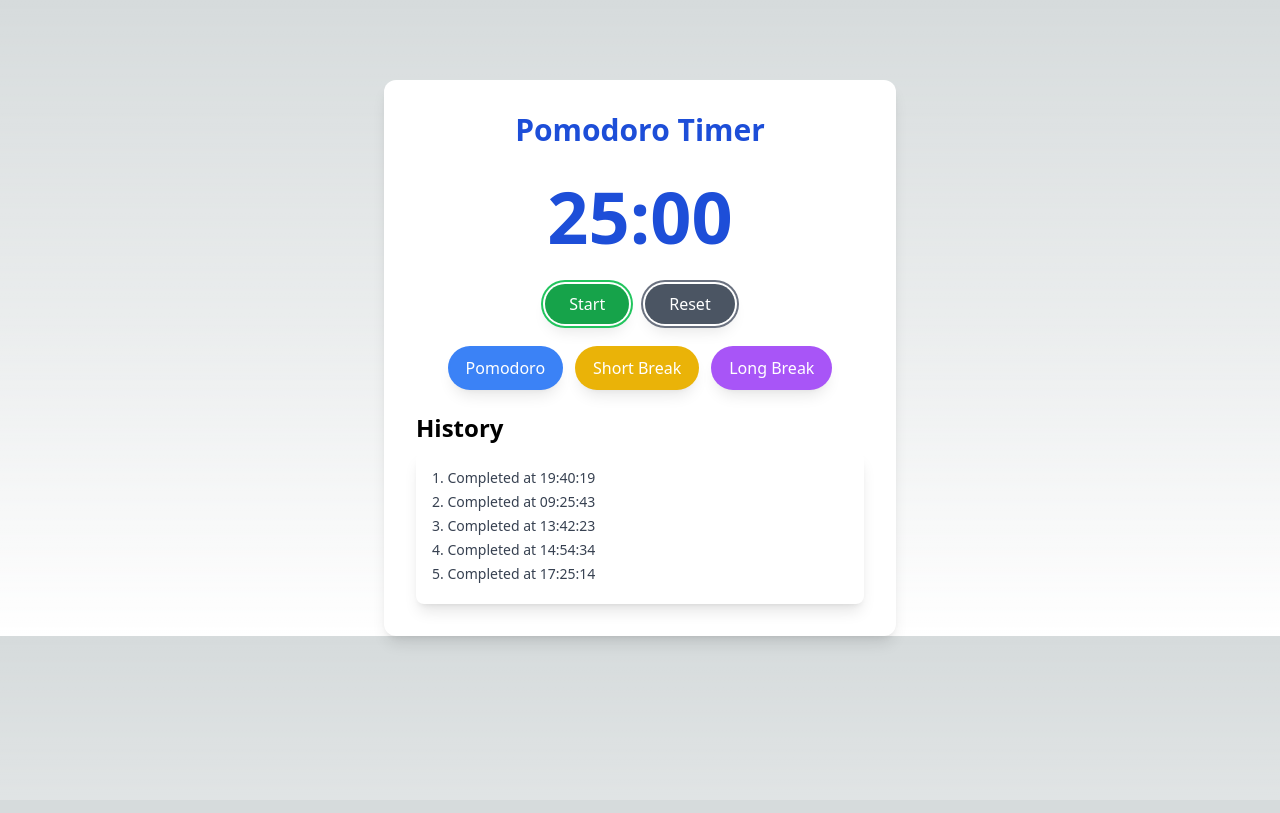
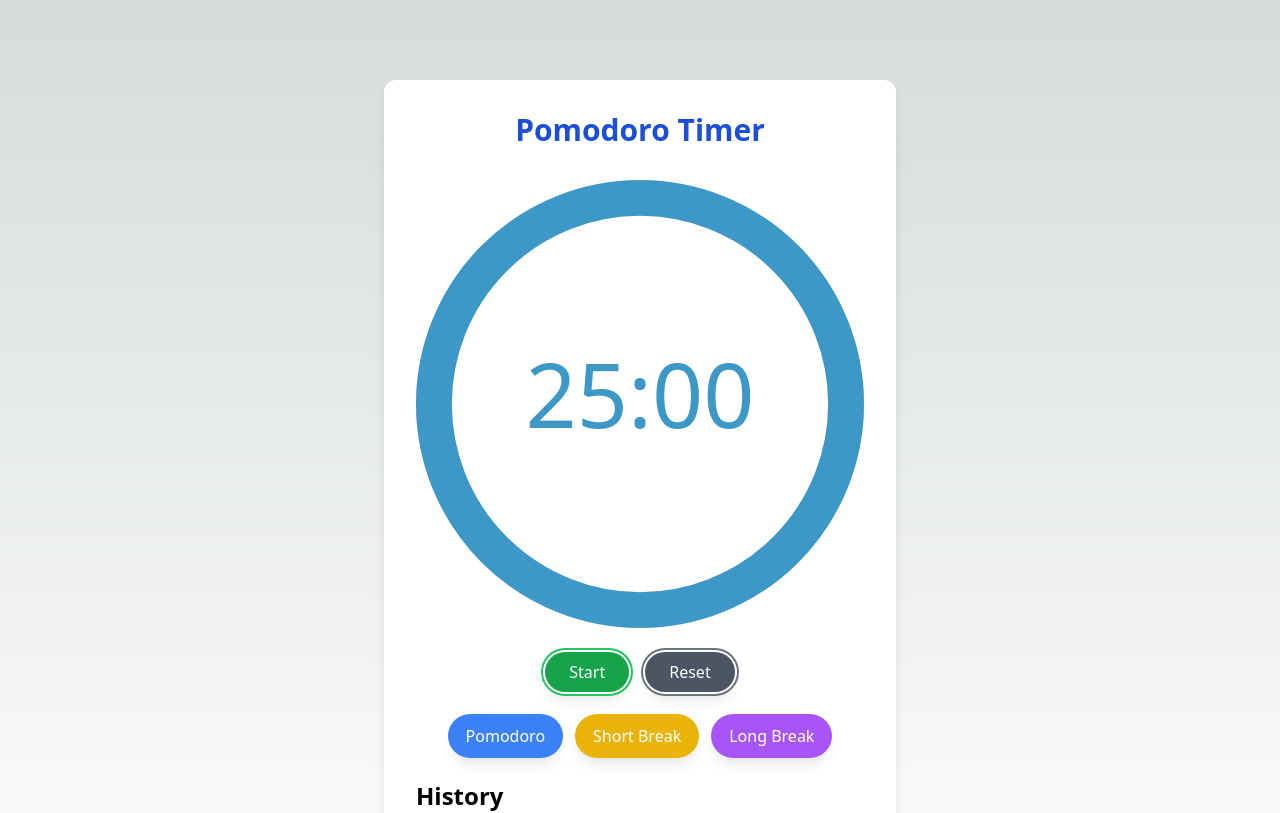
Before and after one commit to Shantanu993/FocusTrekker, a Next.js app: page / in a window 1280 px wide. Shown: the top 813 px of the page. Built offline with nearby package versions, Linux system fonts and the light colour scheme.

Commit message:
Add circular progress bar to PomodoroTimer component

```diff
--- a/components/PomodoroTimer.js
+++ b/components/PomodoroTimer.js
@@ -3,18 +3,17 @@ import TimerControls from "./TimerControls";
 import TimeSettings from "./TimeSettings";
 import HistoryPanel from "./HistoryPanel";
 import Notification from "./Notification";
+import { CircularProgressbar } from "react-circular-progressbar";
+import "react-circular-progressbar/dist/styles.css";
 
 const PomodoroTimer = () => {
-  const [minutes, setMinutes] = useState(25); // Initial minutes
+  const [minutes, setMinutes] = useState(25);
   const [seconds, setSeconds] = useState(0);
   const [isActive, setIsActive] = useState(false);
-
   const [history, setHistory] = useState([
     "Completed at 19:40:19",
     "Completed at 09:25:43",
     "Completed at 13:42:23",
-    "Completed at 14:54:34",
-    "Completed at 17:25:14",
   ]);
 
   useEffect(() => {
@@ -26,7 +25,6 @@ const PomodoroTimer = () => {
           if (minutes === 0) {
             clearInterval(intervalId);
             setIsActive(false);
-            // Update history
             setHistory((prevHistory) => [
               ...prevHistory,
               `Completed at ${new Date().toLocaleTimeString()}`,
@@ -56,19 +54,27 @@ const PomodoroTimer = () => {
 
   const setTime = (newTime) => {
     setIsActive(false);
-    setMinutes(newTime); // Update minutes based on newTime
+    setMinutes(newTime);
     setSeconds(0);
   };
+
+  const progress = ((minutes * 60 + seconds) / (25 * 60)) * 100;
 
   return (
     <div className="max-w-lg mx-auto mt-20 bg-white p-8 rounded-xl shadow-lg">
       <h1 className="text-3xl font-extrabold text-center mb-8 text-blue-700">
         Pomodoro Timer
       </h1>
-      <div className="text-7xl font-extrabold text-center mb-8 text-blue-700">
+      {/* <div className="text-7xl font-extrabold text-center mb-8 text-blue-700">
         {minutes.toString().padStart(2, "0")}:
         {seconds.toString().padStart(2, "0")}
-      </div>
+      </div> */}
+      <CircularProgressbar
+        value={progress}
+        text={`${minutes.toString().padStart(2, "0")}:${seconds
+          .toString()
+          .padStart(2, "0")}`}
+      />
       <TimerControls toggle={toggle} reset={reset} isActive={isActive} />
       <TimeSettings setTime={setTime} />
       <HistoryPanel history={history} />
--- a/package.json
+++ b/package.json
@@ -9,9 +9,10 @@
     "lint": "next lint"
   },
   "dependencies": {
+    "next": "14.1.4",
     "react": "^18",
-    "react-dom": "^18",
-    "next": "14.1.4"
+    "react-circular-progressbar": "^2.1.0",
+    "react-dom": "^18"
   },
   "devDependencies": {
     "autoprefixer": "^10.0.1",
```
Also changed, not shown: 1 other file (tests, documents, lock files or other folders).
